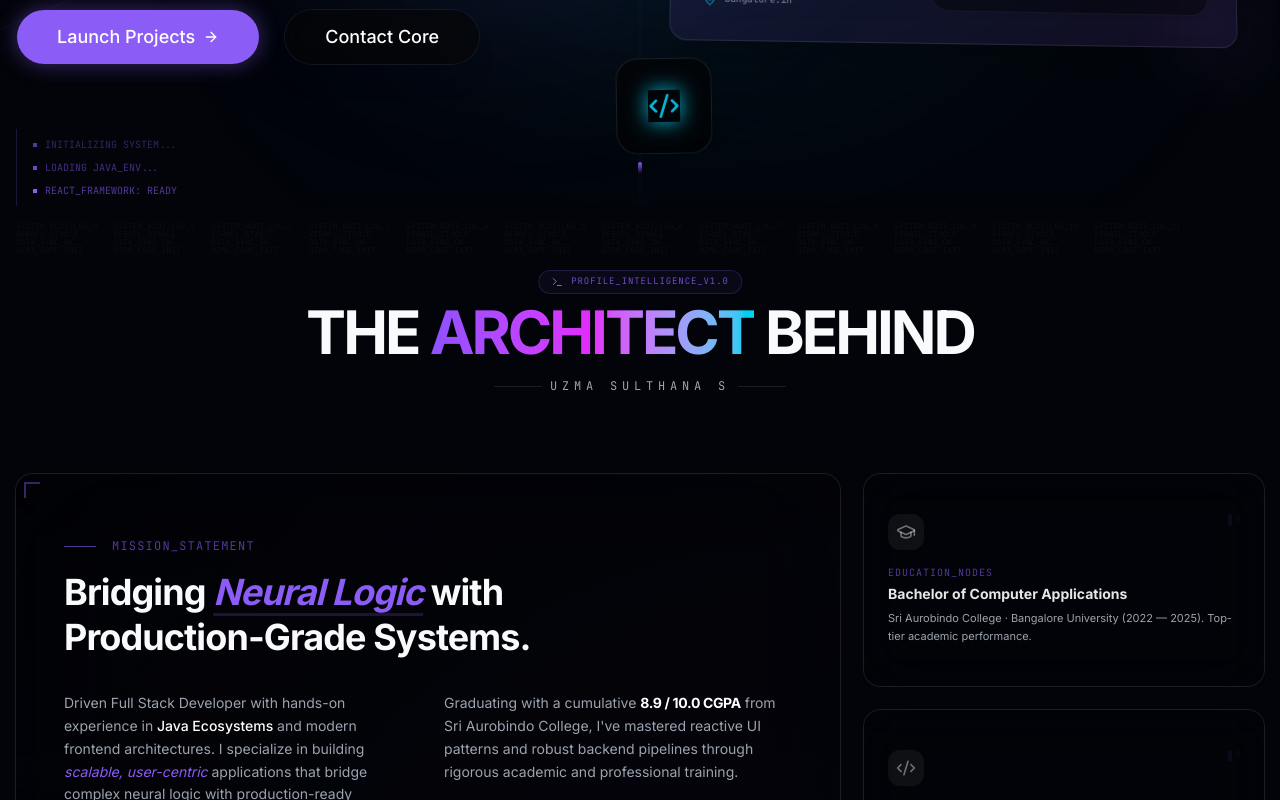
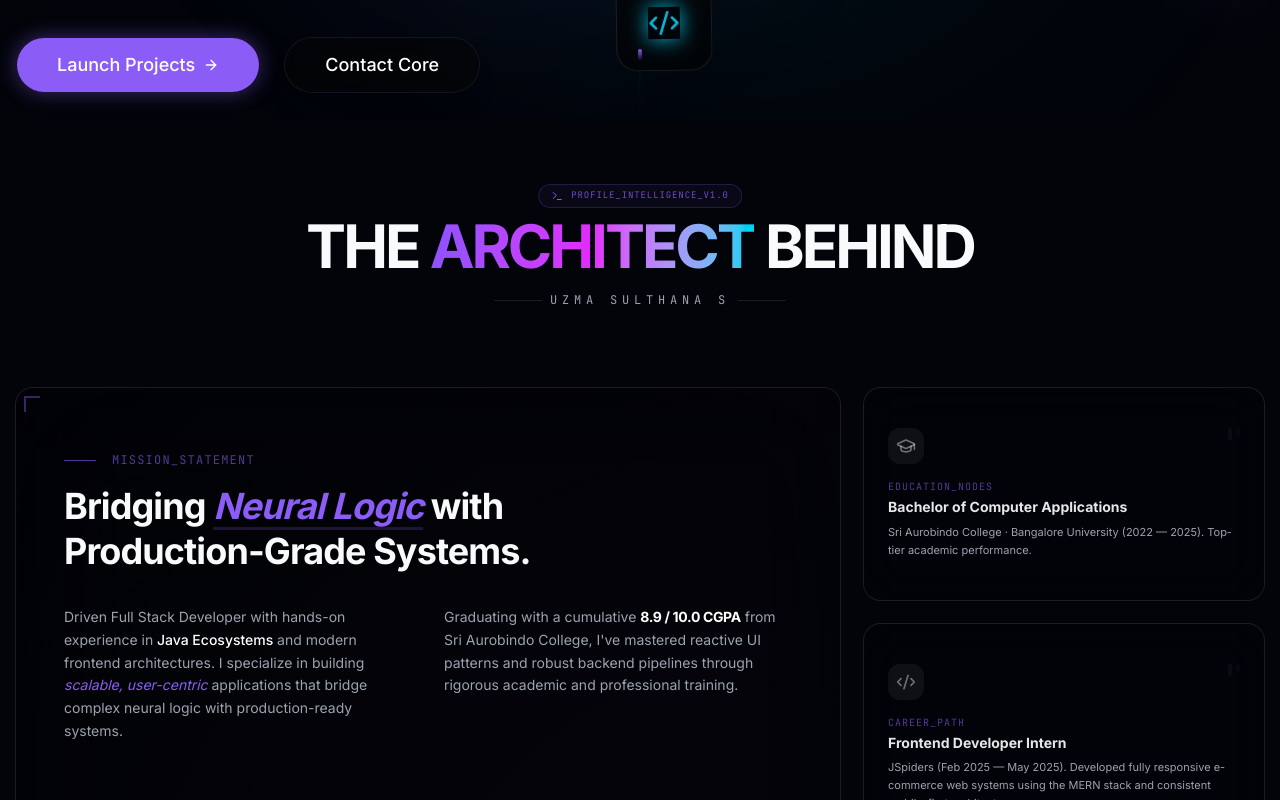
Before and after one commit to UzmaSulthana27/new_portfolio, a React (Vite) app in the folder frontend/: page / in a window 1280 px wide. Shown: the part 680-1480 px from the top of the page. Built offline with nearby package versions, Linux system fonts and the light colour scheme.

Commit message:
refactor: Simplify README and hero component
Remove unnecessary status log component from hero and update README with new banner and run instructions.

```diff
--- a/frontend/src/components/about.jsx
+++ b/frontend/src/components/about.jsx
@@ -38,13 +38,6 @@ export default function About() {
   return (
     <section id="about" className="py-24 relative overflow-hidden bg-[#02040a]">
       {/* Background HUD elements */}
-      <div className="absolute top-0 left-0 w-full h-full pointer-events-none opacity-[0.03] select-none font-mono text-[8px] leading-none overflow-hidden flex flex-wrap gap-4 p-4">
-        {Array.from({ length: 20 }).map((_, i) => (
-          <div key={i} className="whitespace-pre">
-            {`SYSTEM_BOOT_LOG_${i}\nKERNEL_STABLE\nDATA_SYNC_OK\nUZMA_CORE_INIT`}
-          </div>
-        ))}
-      </div>
 
       <div className="container mx-auto px-4 relative z-10">
         <div className="flex flex-col items-center mb-20">
--- a/frontend/src/components/hero.jsx
+++ b/frontend/src/components/hero.jsx
@@ -65,44 +65,6 @@ const ScrambleText = ({ text, delay = 0, duration = 1 }) => {
   }, [text, delay, duration]);
 
   return <span>{displayText || text.replace(/./g, "_")}</span>;
-};
-
-const StatusLog = () => {
-  const [logs, setLogs] = useState([]);
-  const statuses = [
-    "INITIALIZING SYSTEM...",
-    "AI_CORE: ONLINE",
-    "LOADING JAVA_ENV...",
-    "REACT_FRAMEWORK: READY",
-    "CONNECTING TO VOID...",
-    "UZMA_PROFILE: LOADED",
-    "NEURAL_LINK: ESTABLISHED"
-  ];
-
-  useEffect(() => {
-    let index = 0;
-    const interval = setInterval(() => {
-      setLogs(prev => [...prev.slice(-4), statuses[index]]);
-      index = (index + 1) % statuses.length;
-    }, 2000);
-    return () => clearInterval(interval);
-  }, []);
-
-  return (
-    <div className="hidden lg:flex flex-col gap-2 font-mono text-[10px] text-primary/60 border-l border-primary/20 pl-4 py-2 opacity-0 lg:opacity-100 transition-opacity">
-      {logs.map((log, i) => (
-        <motion.div
-          key={`${log}-${i}`}
-          initial={{ opacity: 0, x: -10 }}
-          animate={{ opacity: 1 - (logs.length - 1 - i) * 0.2, x: 0 }}
-          className="flex items-center gap-2"
-        >
-          <span className="w-1 h-1 bg-primary pulse" />
-          {log}
-        </motion.div>
-      ))}
-    </div>
-  );
 };
 
 export default function Hero() {
@@ -201,13 +163,10 @@ export default function Hero() {
               </Button>
             </motion.div>
 
-            <div className="mt-16 flex justify-center lg:justify-start">
-              <StatusLog />
-            </div>
           </div>
 
           {/* Right Side: 3D Isometric Holographic Command Center */}
-          <div className="relative flex-1 h-[600px] w-full hidden lg:flex items-center justify-center" style={{ perspective: '2000px' }}>
+          <div className="relative flex-1 h-[600px] w-full hidden lg:flex items-center justify-center -mt-20" style={{ perspective: '2000px' }}>
 
             {/* The Main Digital Command Center */}
             <HolographicCard
```
Also changed, not shown: 1 other file (tests, documents, lock files or other folders).
